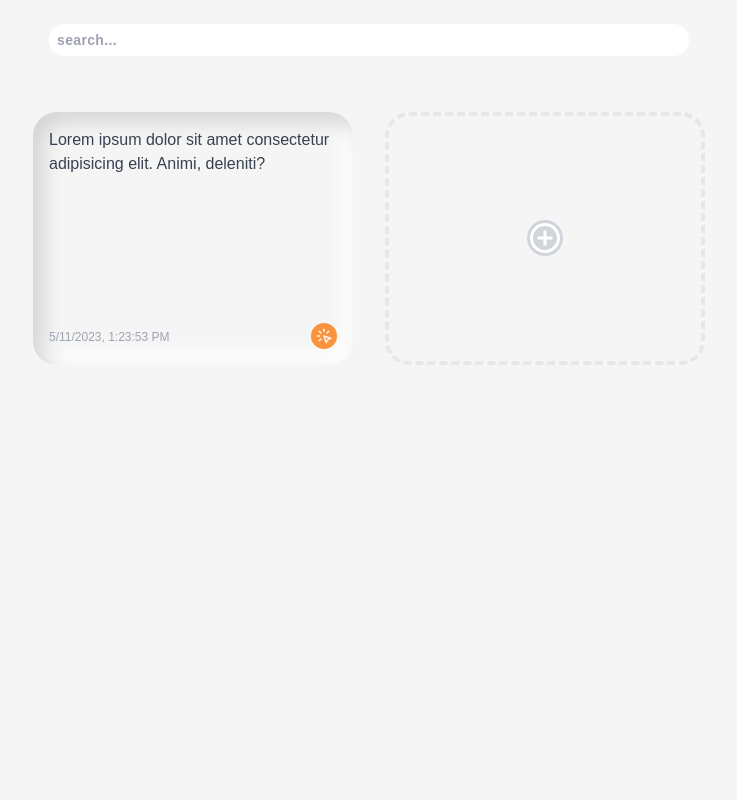
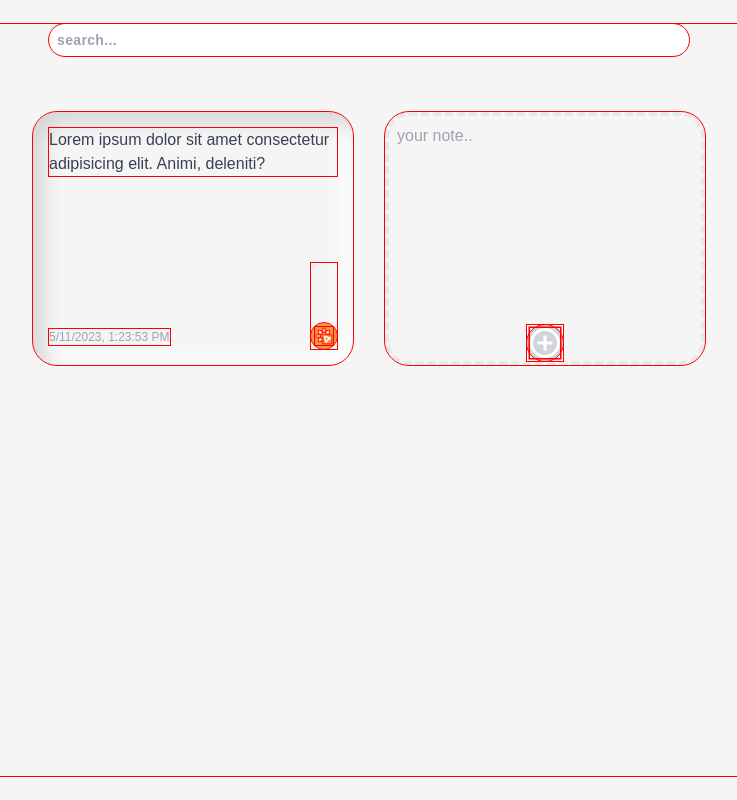
Before and after one commit to msinemkaya/note-app, a React (Create React App) app: page / in a window 1280 px wide. Shown: the whole page, without its empty margins (271-1008 px from the left). Built offline with nearby package versions, Linux system fonts and the light colour scheme.

Commit message:
feat: added context and the functionality of adding note

```diff
--- a/package.json
+++ b/package.json
@@ -10,6 +10,7 @@
     "react-dom": "^18.2.0",
     "react-icons": "^4.8.0",
     "react-scripts": "5.0.1",
+    "uuid": "^9.0.0",
     "web-vitals": "^2.1.4"
   },
   "scripts": {
--- a/src/components/AddNote.js
+++ b/src/components/AddNote.js
@@ -1,14 +1,33 @@
+import { useState } from 'react';
 import { MdOutlineAddCircleOutline } from 'react-icons/md'
+import { v4 as uuid } from 'uuid';
+import useNoteContext from '../hooks/use-note-context'
 
 export default function AddNote(){
 
-  const handleClick = () => {
+  const [text, setText] = useState('')
+  const { addNote } = useNoteContext()
 
+  const handleSubmit = (e) => {
+    e.preventDefault()
+    const newNote = {
+      id: uuid(),
+      text,
+      date: new Date().toLocaleString()
+    }
+
+    addNote(newNote)
+    setText('')
+  }
+
+  const handleChange = ({target}) => {
+    setText(target.value)
   }
 
   return(
-    <div className='add-note'>
-      <button className='add-button' onClick={handleClick}><MdOutlineAddCircleOutline /></button>
-    </div>
+    <form className='add-note' onSubmit={handleSubmit}>
+        <textarea placeholder='your note.. ' className='newnote' value={text} onChange={handleChange}/>
+        <button className='add-button'><MdOutlineAddCircleOutline /></button>
+    </form>
   );
 }
--- /dev/null
+++ b/src/context/note.js
@@ -0,0 +1,24 @@
+import { createContext, useState } from 'react';
+
+export const NoteContext = createContext()
+
+export function Provider({ children }) {
+  const [notes, setNotes] = useState([])
+
+  function addNote(note) {
+    setNotes([
+      ...notes,
+      note
+    ])
+  }
+
+  const values ={
+    addNote,
+  }
+
+  return (
+    <NoteContext.Provider value={values}>
+      {children}
+    </NoteContext.Provider>
+  )
+}
--- /dev/null
+++ b/src/hooks/use-note-context.js
@@ -0,0 +1,6 @@
+import { NoteContext } from '../context/note'
+import { useContext } from 'react'
+
+export default function useNoteContext(){
+  return useContext(NoteContext)
+}
--- a/src/index.css
+++ b/src/index.css
@@ -2,10 +2,10 @@
 @tailwind components;
 @tailwind utilities;
 @import url('https://fonts.googleapis.com/css2?family=Raleway:wght@400;500;600;700&display=swap');
-/*
+
 * {
   outline: 1px red solid;
-} */
+}
 
 ::-webkit-scrollbar {
   @apply w-[4px]
@@ -32,11 +32,11 @@ body {
 }
 
 .scroll-zone {
-  @apply overflow-auto invisible hover:visible transition-all h-full mx-auto min-w-max w-full max-w-full
+  @apply overflow-auto invisible hover:visible transition-all h-full container min-w-fit w-full max-w-full
 }
 
 .note-container {
-  @apply h-full min-w-max w-full flex flex-wrap gap-8 mx-auto justify-center visible py-8
+  @apply h-full w-full flex flex-wrap gap-8 mx-auto justify-center visible py-8
 }
 
 .note {
@@ -80,7 +80,11 @@ body {
 }
 
 .add-note {
-  @apply w-2/5 h-2/5 min-h-[10rem] md:w-1/4 rounded-3xl border-4 border-dashed hover:scale-110 transition-all flex items-center justify-center
+  @apply w-2/5 h-2/5 min-h-[10rem] md:w-1/4 rounded-3xl border-4 border-dashed hover:scale-110 transition-all flex flex-col items-center justify-center
+}
+
+.newnote {
+  @apply rounded-3xl outline-none w-full h-full text-start resize-none p-2 bg-transparent
 }
 
 .add-button {
--- a/src/index.js
+++ b/src/index.js
@@ -2,10 +2,13 @@ import React from 'react';
 import ReactDOM from 'react-dom/client';
 import './index.css';
 import App from './App';
+import { Provider } from './context/note';
 
 const root = ReactDOM.createRoot(document.getElementById('root'));
 root.render(
   <React.StrictMode>
-    <App />
+    <Provider>
+      <App />
+    </Provider>
   </React.StrictMode>
 );
```
Also changed, not shown: 1 other file (tests, documents, lock files or other folders).
